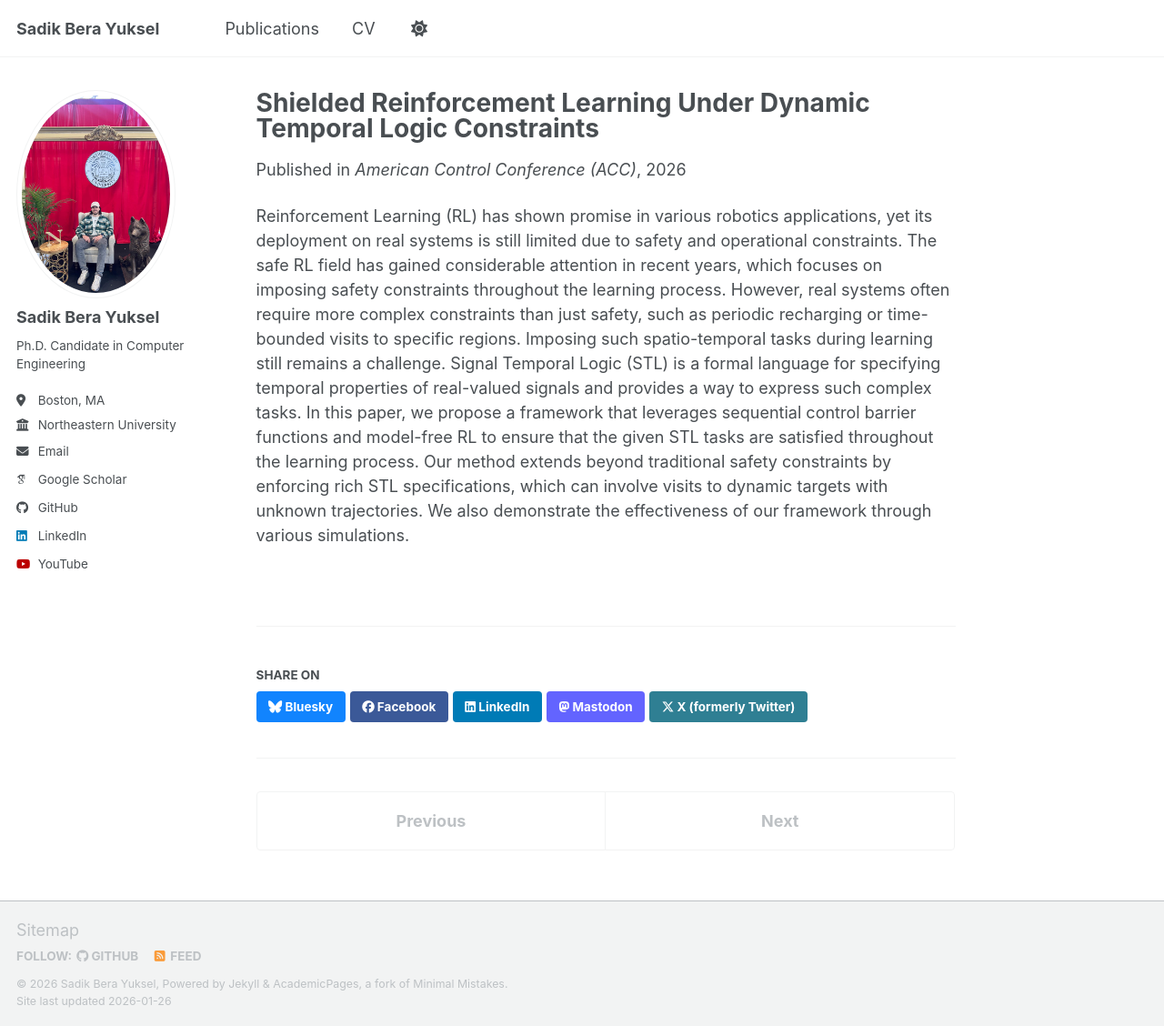
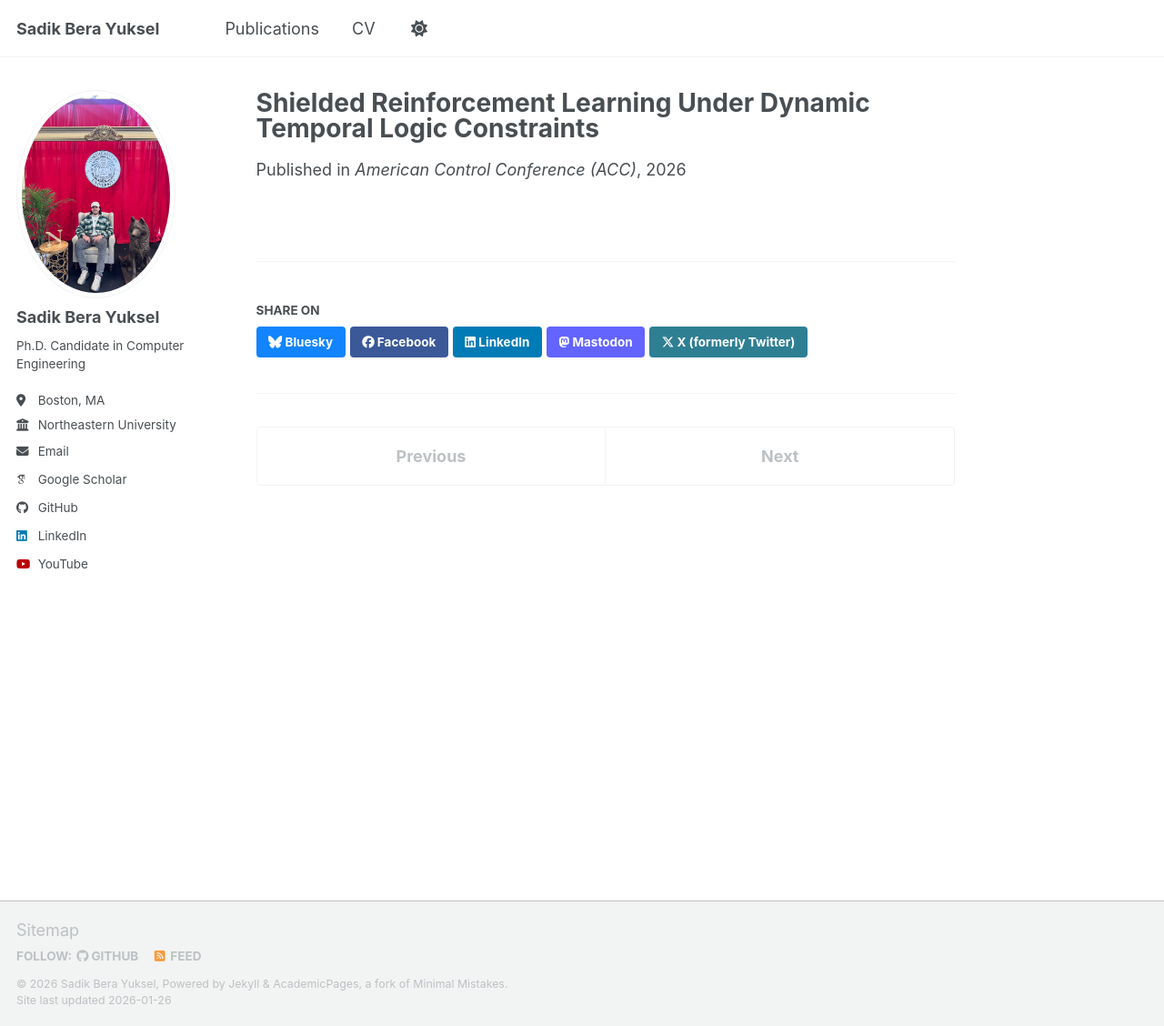
Before and after one commit to Berayksl/Berayksl.github.io, a Jekyll site: the page built from _publications/Shielded RL Under Dynamic Temporal Logic Constraints.md, in a window 1280 px wide and 1128 px high. Shown: the whole window at 91% size. Built offline with Jekyll 4.4.1, drawn with Linux system fonts in a browser that asks for light colours; some web fonts are replaced; a script bundle is joined from its source files by our own code; library files that are not in the unit come from our copies.

Commit message:
fixed talks

```diff
--- a/_publications/Shielded RL Under Dynamic Temporal Logic Constraints.md
+++ b/_publications/Shielded RL Under Dynamic Temporal Logic Constraints.md
@@ -7,5 +7,3 @@ date: 2026-01-01
 authors: "Sadik Bera Yuksel, Ali Tevfik Buyukkocak, Derya Aksaray"
 venue: 'American Control Conference (ACC)'
 ---
-
-Reinforcement Learning (RL) has shown promise in various robotics applications, yet its deployment on real systems is still limited due to safety and operational constraints. The safe RL field has gained considerable attention in recent years, which focuses on imposing safety constraints throughout the learning process. However, real systems often require more complex constraints than just safety, such as periodic recharging or time-bounded visits to specific regions. Imposing such spatio-temporal tasks during learning still remains a challenge. Signal Temporal Logic (STL) is a formal language for specifying temporal properties of real-valued signals and provides a way to express such complex tasks. In this paper, we propose a framework that leverages sequential control barrier functions and model-free RL to ensure that the given STL tasks are satisfied throughout the learning process. Our method extends beyond traditional safety constraints by enforcing rich STL specifications, which can involve visits to dynamic targets with unknown trajectories. We also demonstrate the effectiveness of our framework through various simulations.
```
